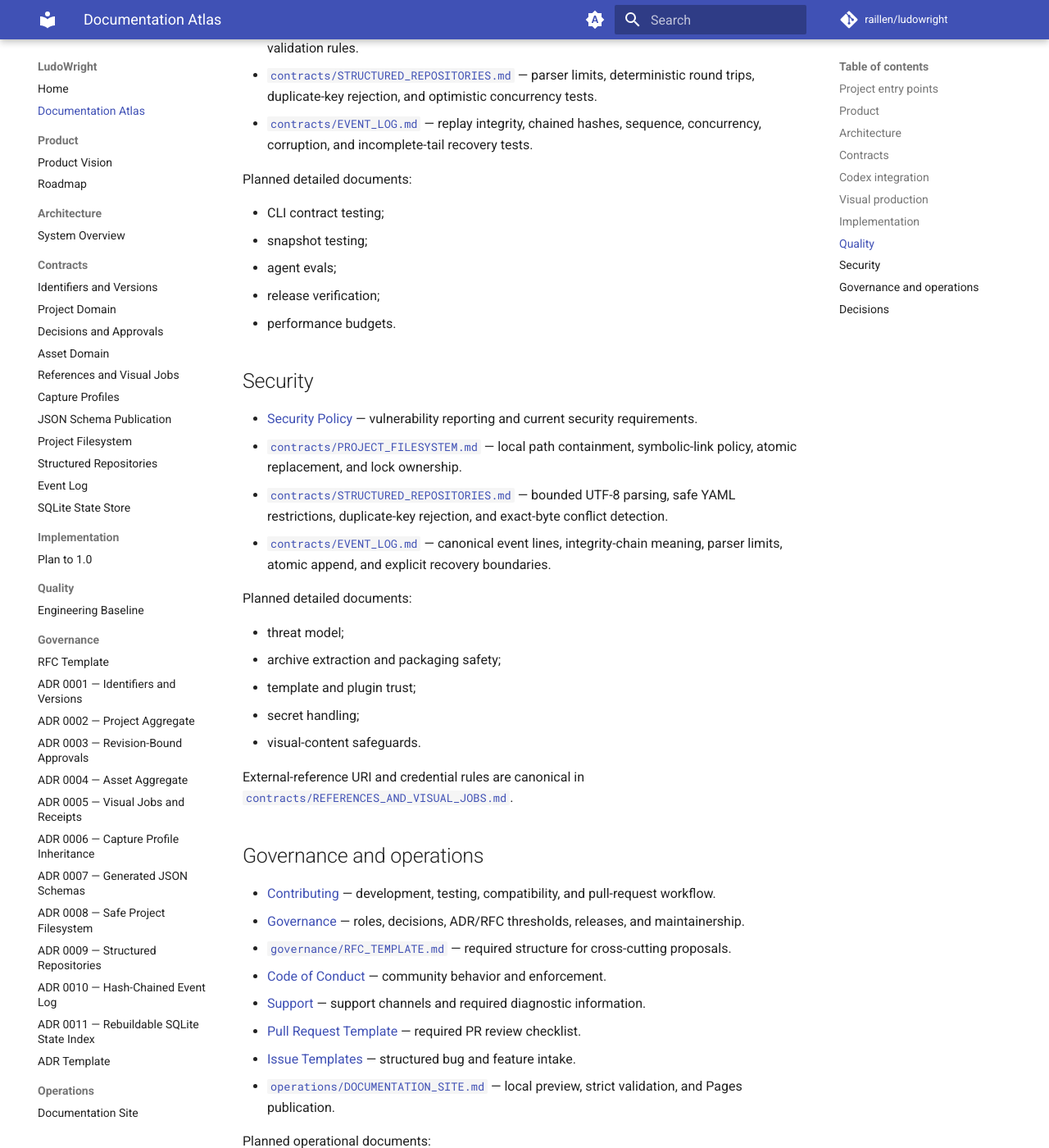
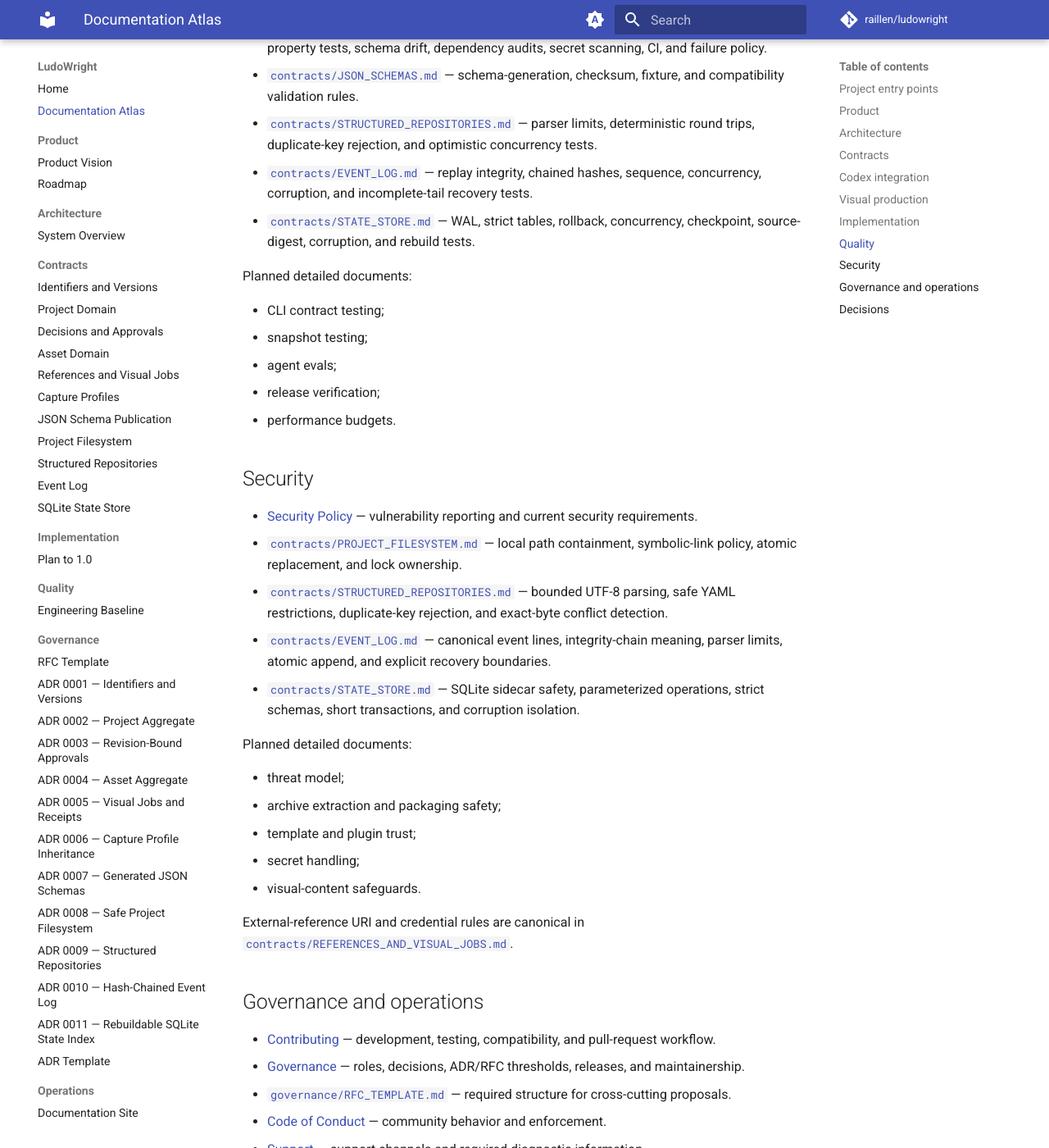
Before and after one commit to raillen/ludowright, an MkDocs documentation site: the page built from docs/ATLAS.md, in a window 1280 px wide and 1400 px high, scrolled down 2852 px. Shown: the whole window at 82% size. Built offline with MkDocs 1.6.1 and Material for MkDocs 9.7.7, drawn with Linux system fonts in a browser that asks for light colours; comment, search, counter and statistics services are not loaded; some of the changed text lies outside the part shown.

Commit message:
Index SQLite state-store architecture

```diff
--- a/docs/ATLAS.md
+++ b/docs/ATLAS.md
@@ -32,6 +32,7 @@
 - [`contracts/PROJECT_FILESYSTEM.md`](contracts/PROJECT_FILESYSTEM.md) — root discovery, canonical repository paths, symlink rejection, atomic writes, bounded reads, and exclusive locks.
 - [`contracts/STRUCTURED_REPOSITORIES.md`](contracts/STRUCTURED_REPOSITORIES.md) — strict JSON/YAML parsing, canonical serialization, document digests, snapshots, and conflict detection.
 - [`contracts/EVENT_LOG.md`](contracts/EVENT_LOG.md) — immutable events, JSON Lines replay, correlation, causation, sequence, hash chaining, and explicit tail recovery.
+- [`contracts/STATE_STORE.md`](contracts/STATE_STORE.md) — rebuildable SQLite workflow state, entity indexes, event checkpoints, transactions, and canonical-source consistency.
 
 Published machine-readable contracts are stored under `schemas/v1/`. The source models live under `src/ludowright/contracts/`.
 
@@ -79,6 +80,7 @@
 - [`contracts/JSON_SCHEMAS.md`](contracts/JSON_SCHEMAS.md) — schema-generation, checksum, fixture, and compatibility validation rules.
 - [`contracts/STRUCTURED_REPOSITORIES.md`](contracts/STRUCTURED_REPOSITORIES.md) — parser limits, deterministic round trips, duplicate-key rejection, and optimistic concurrency tests.
 - [`contracts/EVENT_LOG.md`](contracts/EVENT_LOG.md) — replay integrity, chained hashes, sequence, concurrency, corruption, and incomplete-tail recovery tests.
+- [`contracts/STATE_STORE.md`](contracts/STATE_STORE.md) — WAL, strict tables, rollback, concurrency, checkpoint, source-digest, corruption, and rebuild tests.
 
 Planned detailed documents:
 
@@ -94,6 +96,7 @@
 - [`contracts/PROJECT_FILESYSTEM.md`](contracts/PROJECT_FILESYSTEM.md) — local path containment, symbolic-link policy, atomic replacement, and lock ownership.
 - [`contracts/STRUCTURED_REPOSITORIES.md`](contracts/STRUCTURED_REPOSITORIES.md) — bounded UTF-8 parsing, safe YAML restrictions, duplicate-key rejection, and exact-byte conflict detection.
 - [`contracts/EVENT_LOG.md`](contracts/EVENT_LOG.md) — canonical event lines, integrity-chain meaning, parser limits, atomic append, and explicit recovery boundaries.
+- [`contracts/STATE_STORE.md`](contracts/STATE_STORE.md) — SQLite sidecar safety, parameterized operations, strict schemas, short transactions, and corruption isolation.
 
 Planned detailed documents:
 
@@ -126,6 +129,7 @@
 
 ## Decisions
 
+- [`decisions/0011-rebuildable-sqlite-state-index.md`](decisions/0011-rebuildable-sqlite-state-index.md) — accepted SQLite as a rebuildable derived index with WAL, strict short transactions, source digests, event checkpoints, and explicit consistency states.
 - [`decisions/0010-hash-chained-append-only-event-log.md`](decisions/0010-hash-chained-append-only-event-log.md) — accepted canonical JSON Lines events, correlation, causation, contiguous replay, chained SHA-256 integrity, atomic append, and explicit tail recovery.
 - [`decisions/0009-canonical-structured-document-repositories.md`](decisions/0009-canonical-structured-document-repositories.md) — accepted strict JSON/YAML loaders, deterministic serialization, exact-byte snapshots, locks, and optimistic digest conflicts.
 - [`decisions/0008-safe-project-filesystem-boundary.md`](decisions/0008-safe-project-filesystem-boundary.md) — accepted canonical relative paths, symlink denial, atomic file replacement, bounded reads, and exclusive project locks.
```
